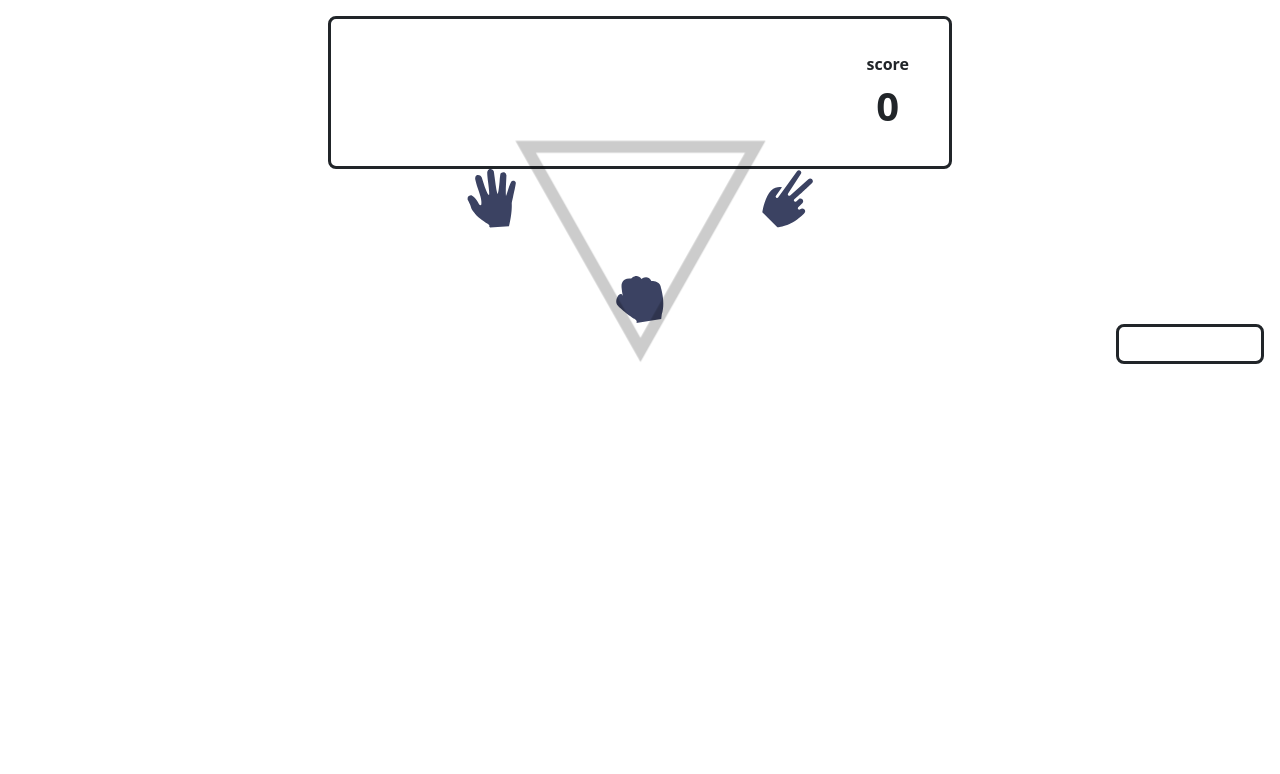
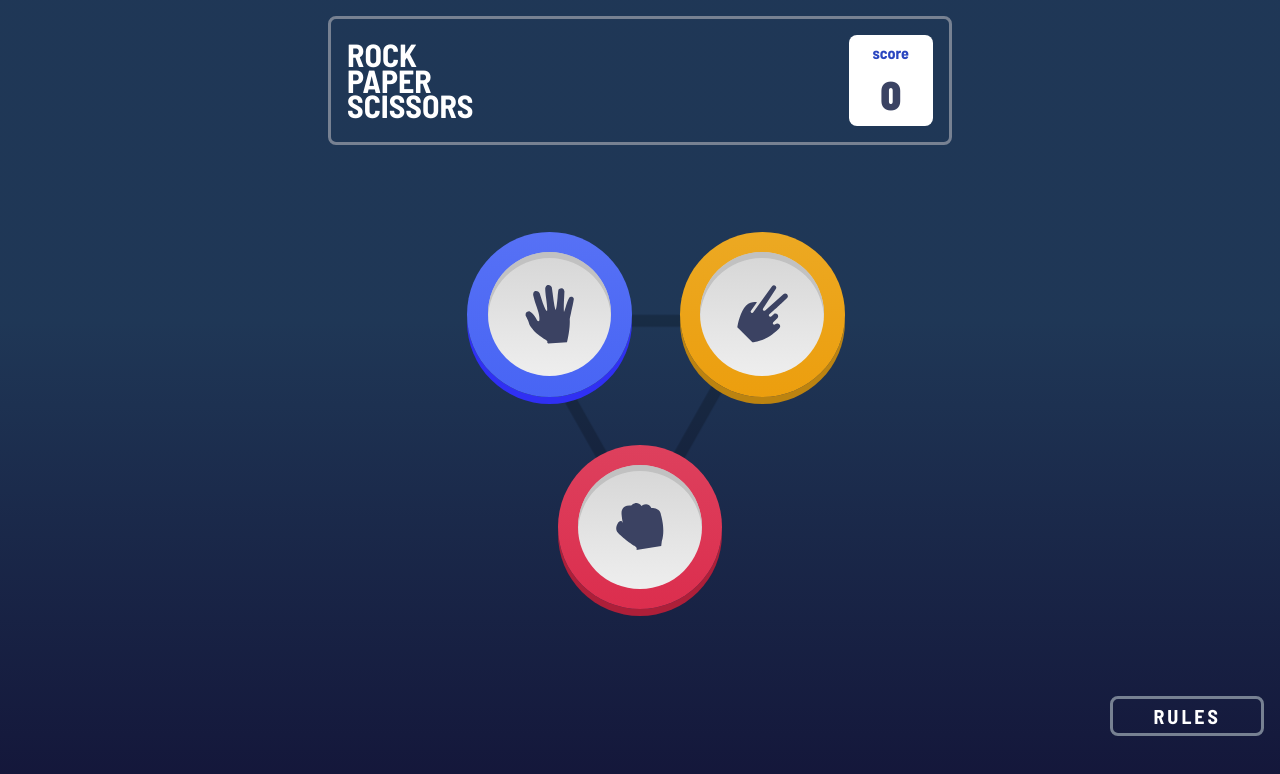
Before and after one commit to soloraid/rock-paper-scissors-master-tdd, an Angular app: page /board-game in a window 1280 px wide. Shown: the top 774 px of the page. Built offline with nearby package versions, Linux system fonts and the light colour scheme.

Commit message:
global styles added

```diff
--- a/src/styles.scss
+++ b/src/styles.scss
@@ -1 +1,97 @@
-/* You can add global styles to this file, and also import other style files */
+@import url('https://fonts.googleapis.com/css2?family=Barlow+Semi+Condensed:ital,wght@0,100;0,200;0,300;0,400;0,500;0,600;0,700;0,800;0,900;1,100;1,200;1,300;1,400;1,500;1,600;1,700;1,800;1,900&display=swap');
+
+:root {
+  --scissors_gradient: linear-gradient(to bottom, hsl(40, 84%, 53%), hsl(39, 89%, 49%));
+  --paper_gradient: linear-gradient(to bottom, hsl(230, 89%, 65%), hsl(230, 89%, 62%));
+  --rock_gradient: linear-gradient(to bottom, hsl(349, 70%, 56%), hsl(349, 71%, 52%));
+  --lizard_gradient: linear-gradient(to bottom, hsl(261, 73%, 60%), hsl(261, 72%, 63%));
+  --cyan: linear-gradient(to bottom, hsl(189, 59%, 53%), hsl(189, 58%, 57%));
+  --background_color: linear-gradient(to bottom, hsl(214, 47%, 23%) 40%, hsl(237, 49%, 15%) 100%);
+  --dark_text: hsl(229, 25%, 31%);
+  --score_text: hsl(229, 64%, 46%);
+  --header_outline: hsl(218, 11%, 52%);
+}
+
+* {
+  font-family: 'Barlow Semi Condensed', sans-serif !important;
+  font-weight: 600 !important;
+}
+
+html, body {
+  background: var(--background_color) !important;
+  height: 100% !important;
+}
+
+body {
+  margin: 0 !important;
+}
+
+.scissors-container, .paper-container, .rock-container {
+  width: 8.3rem;
+  height: 8.3rem;
+  justify-self: flex-start;
+  display: grid;
+  place-items: center;
+  transform: translate(0, 0);
+  border: none;
+  border-radius: 50%;
+}
+
+@media (min-width: 768px) {
+  .scissors-md-container, .paper-md-container, .rock-md-container {
+    width: 10.3rem;
+    height: 10.3rem;
+  }
+}
+
+.scissors-container {
+  background-image: var(--scissors_gradient);
+  box-shadow: 0 7px 0 hsl(40, 84%, 40%);
+}
+
+.paper-container {
+  background-image: var(--paper_gradient);
+  box-shadow: 0 7px 0 hsl(240, 89%, 57%);
+}
+
+.rock-container {
+  background-image: var(--rock_gradient);
+  box-shadow: 0 7px 0 hsl(349, 70%, 40%);
+}
+
+.scissors, .paper, .rock {
+  width: 75%;
+  height: 75%;
+  display: grid;
+  place-items: center;
+  outline: transparent solid 3px;
+  cursor: pointer;
+  border: none;
+  border-radius: 50%;
+  background-image: linear-gradient(rgb(214, 214, 214), rgb(238, 238, 238));
+  box-shadow: rgba(184, 184, 184, 0.7) 0 6px inset;
+}
+
+.dark-text {
+  color: var(--dark_text);
+}
+
+.lh-0-8 {
+  line-height: 0.8 !important;
+}
+
+.fw-700 {
+  font-weight: 700 !important;
+}
+
+.letter-spacing-3 {
+  letter-spacing: 3px !important;
+}
+
+.start-7 {
+  right: 30% !important;
+}
+
+.start-74 {
+  right: 74.2% !important;
+}
```
